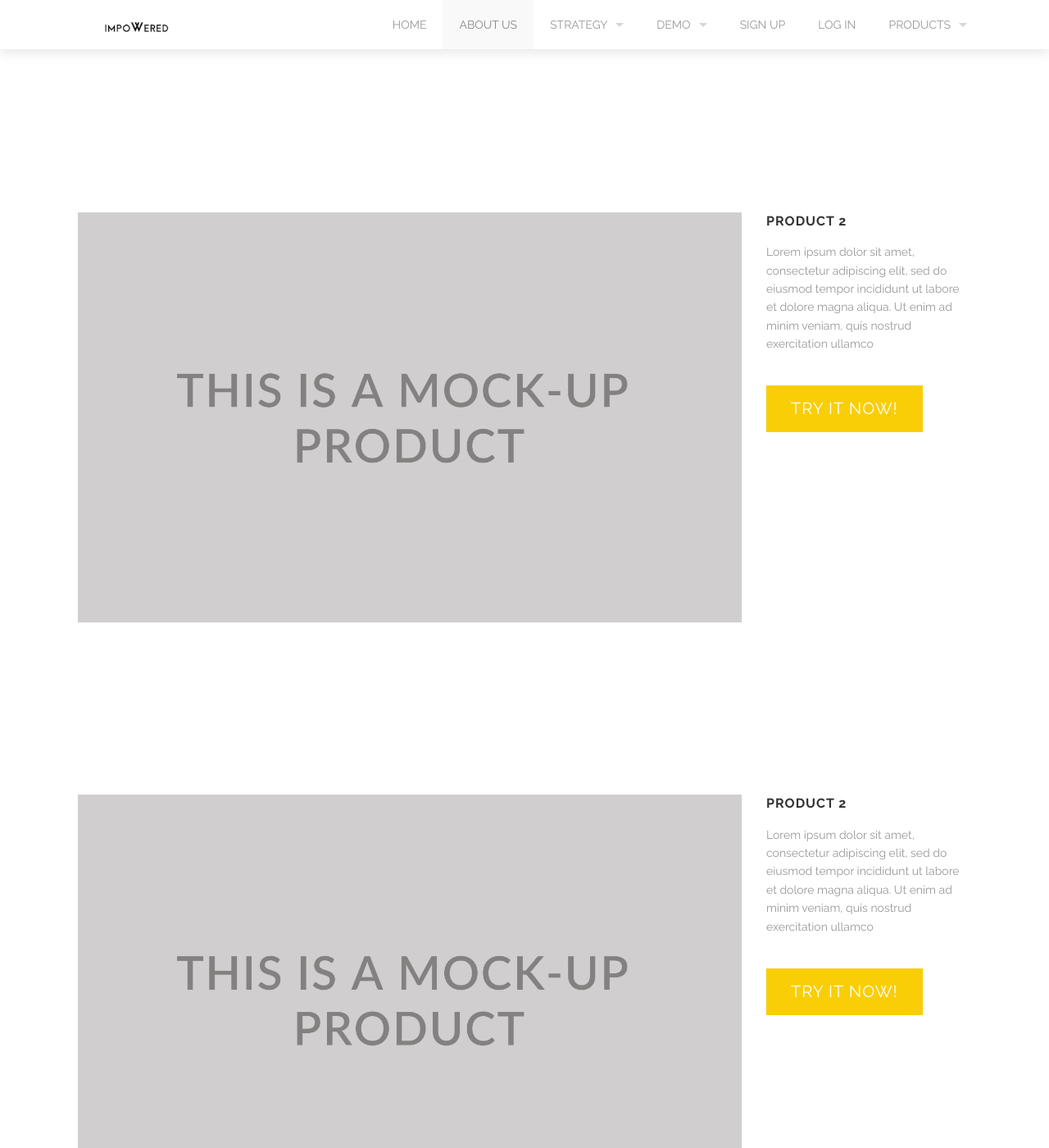
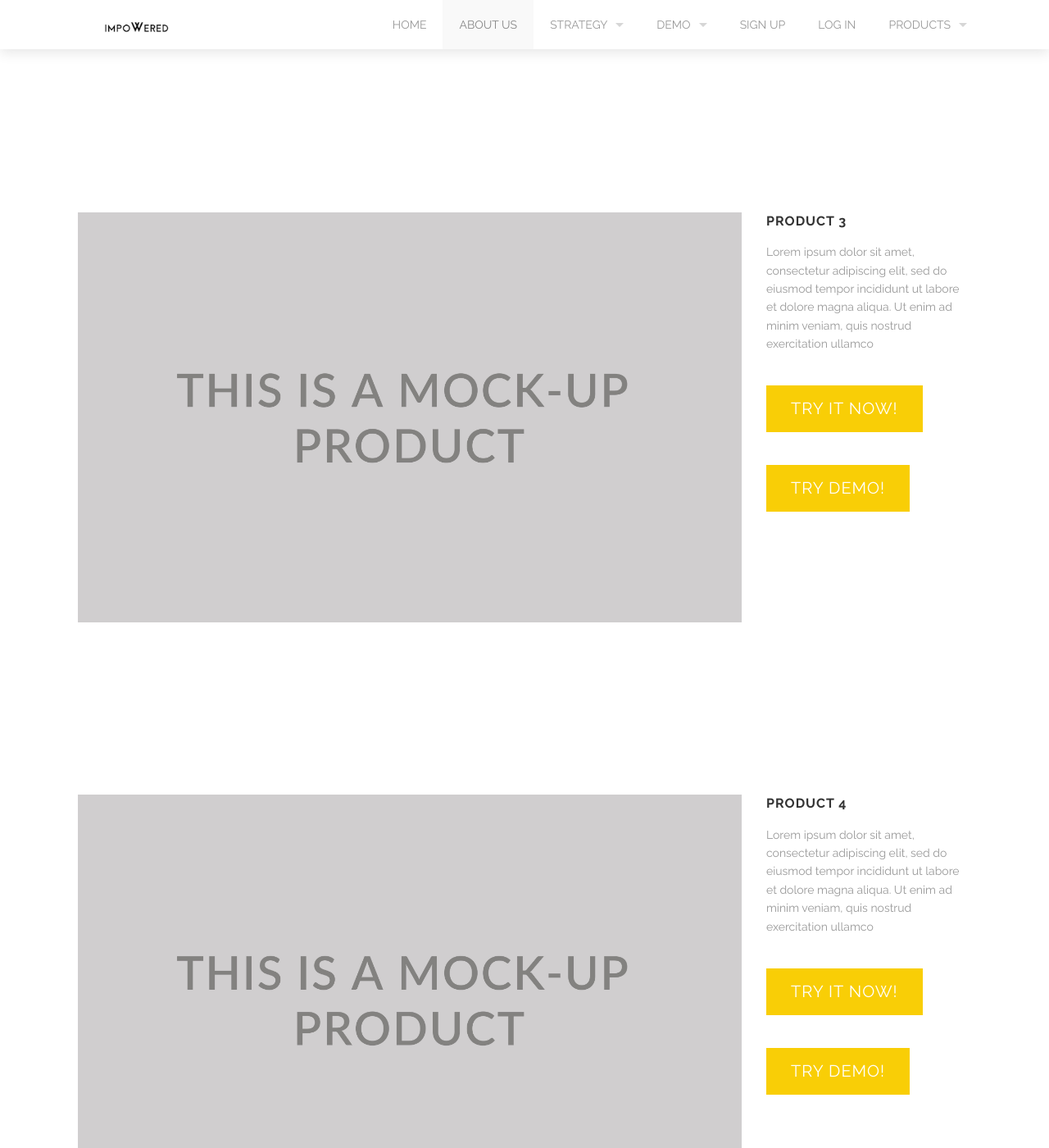
Before and after one commit to impoweredcapital/investmentplatform, a Jekyll site: the page built from allproducts.html, in a window 1280 px wide and 1400 px high, scrolled down 1686 px. Shown: the whole window at 82% size. Built offline with Jekyll 4.4.1, drawn with Linux system fonts in a browser that asks for light colours.

Commit message:
Update allproducts.html

```diff
--- a/allproducts.html
+++ b/allproducts.html
@@ -89,6 +89,8 @@ testimonials:
       </p>
       <div class='spacing'></div>
       <a class='button large' href=''>Try It Now!</a>
+      <div class='spacing'></div>
+      <a class='button large' href=''>Try Demo!</a>
     </div>
   </div>
   <div class='spacing'></div>
@@ -107,12 +109,14 @@ testimonials:
       </div>
     </div>
     <div class='medium-3 columns'>
-      <h3>Product 2</h3>
+      <h3>Product 3</h3>
       <p>
         Lorem ipsum dolor sit amet, consectetur adipiscing elit, sed do eiusmod tempor incididunt ut labore et dolore magna aliqua. Ut enim ad minim veniam, quis nostrud exercitation ullamco
       </p>
       <div class='spacing'></div>
       <a class='button large' href=''>Try It Now!</a>
+      <div class='spacing'></div>
+      <a class='button large' href=''>Try Demo!</a>
     </div>
   </div>
   <div class='spacing'></div>
@@ -131,12 +135,14 @@ testimonials:
       </div>
     </div>
     <div class='medium-3 columns'>
-      <h3>Product 2</h3>
+      <h3>Product 4</h3>
       <p>
         Lorem ipsum dolor sit amet, consectetur adipiscing elit, sed do eiusmod tempor incididunt ut labore et dolore magna aliqua. Ut enim ad minim veniam, quis nostrud exercitation ullamco
       </p>
       <div class='spacing'></div>
       <a class='button large' href=''>Try It Now!</a>
+      <div class='spacing'></div>
+      <a class='button large' href=''>Try Demo!</a>
     </div>
   </div>
   <div class='spacing'></div>
```
